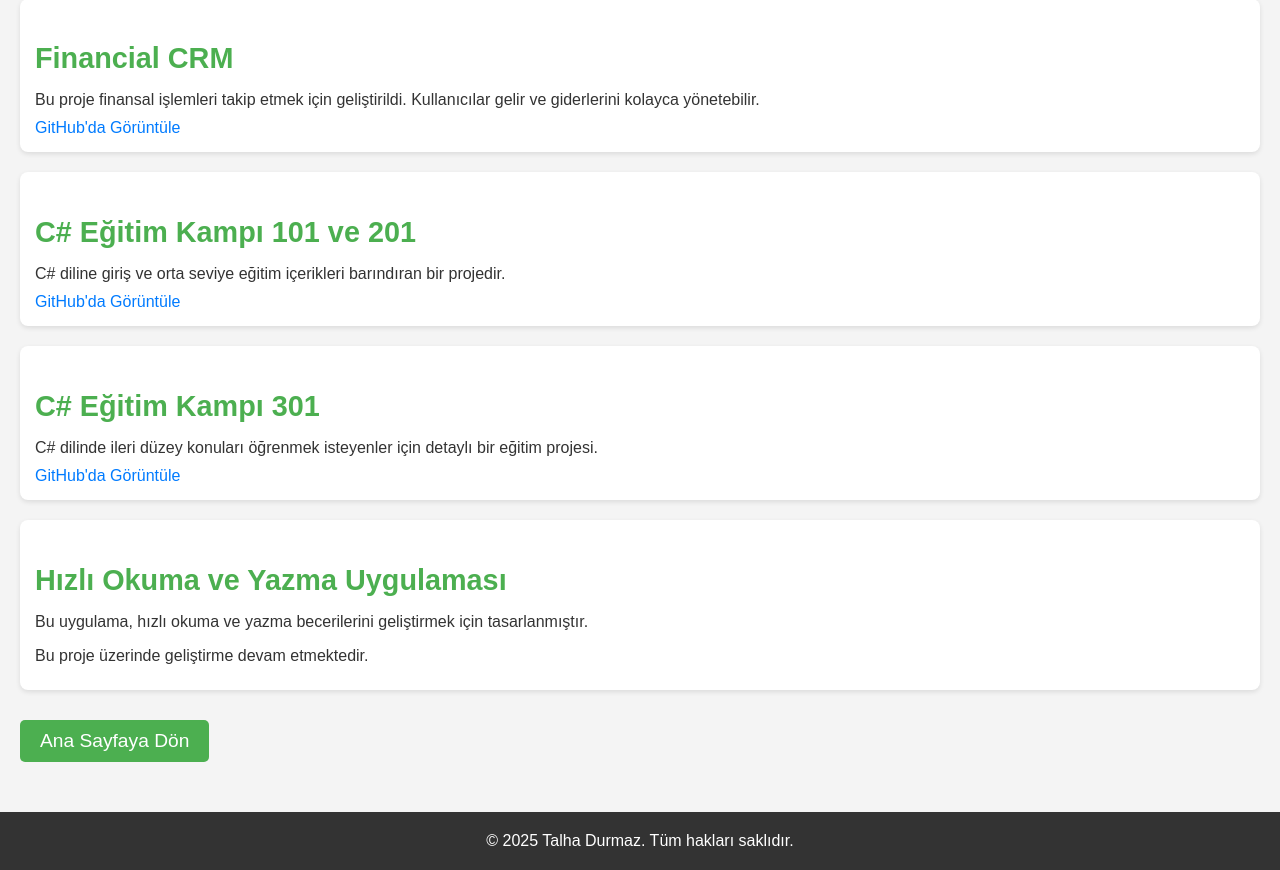
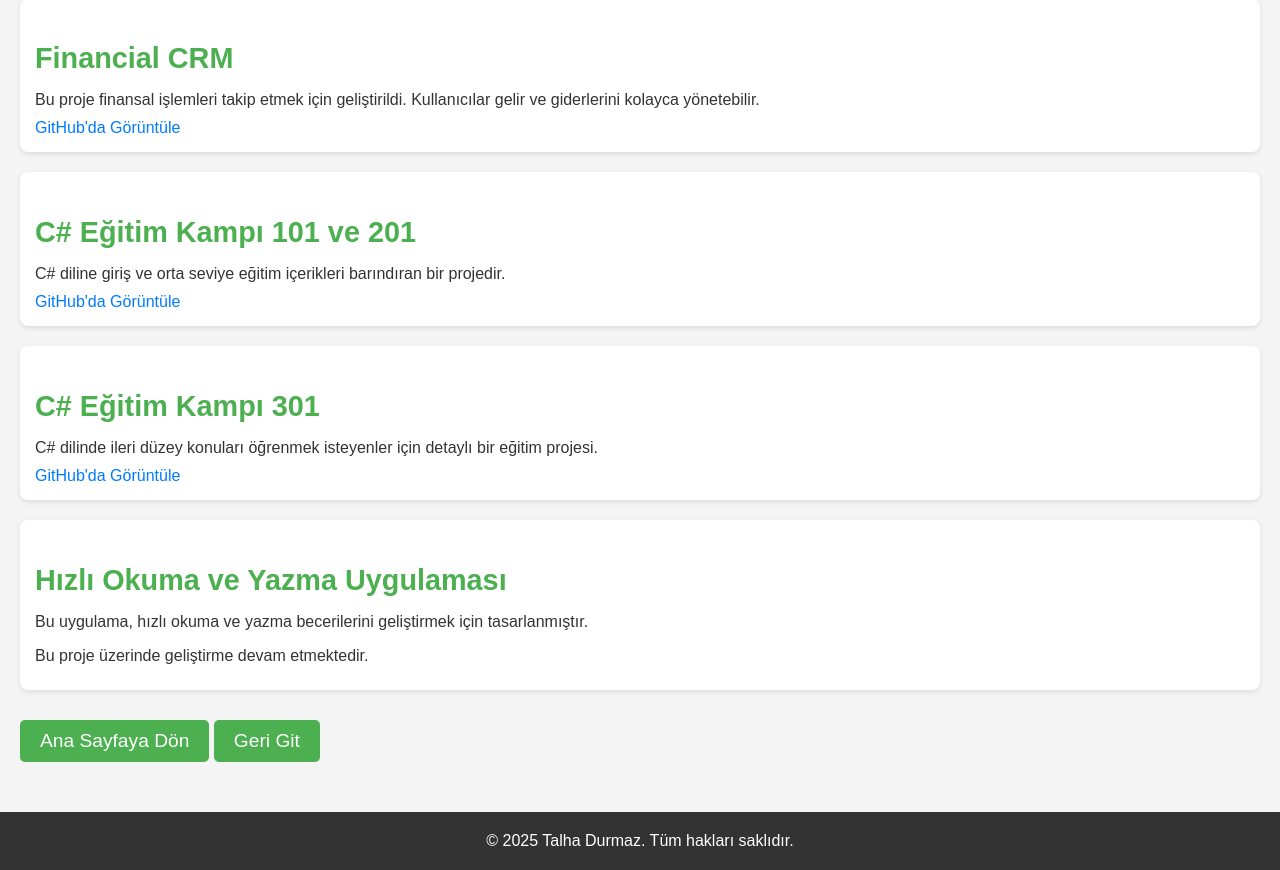
Before and after one commit to talhadrz/projeler, a plain HTML site: page index.html in a window 1280 px wide. Shown: the part 232-1102 px from the top of the page. Drawn offline with Linux system fonts and the light colour scheme.

Commit message:
index.html

```diff
--- a/index.html
+++ b/index.html
@@ -41,6 +41,8 @@
 
         <section>
             <button onclick="window.location.href='https://talhadrz.github.io/'">Ana Sayfaya Dön</button>
+            <button onclick="window.history.back()">Geri Git</button>
+
         </section>
     </main>
 
```
